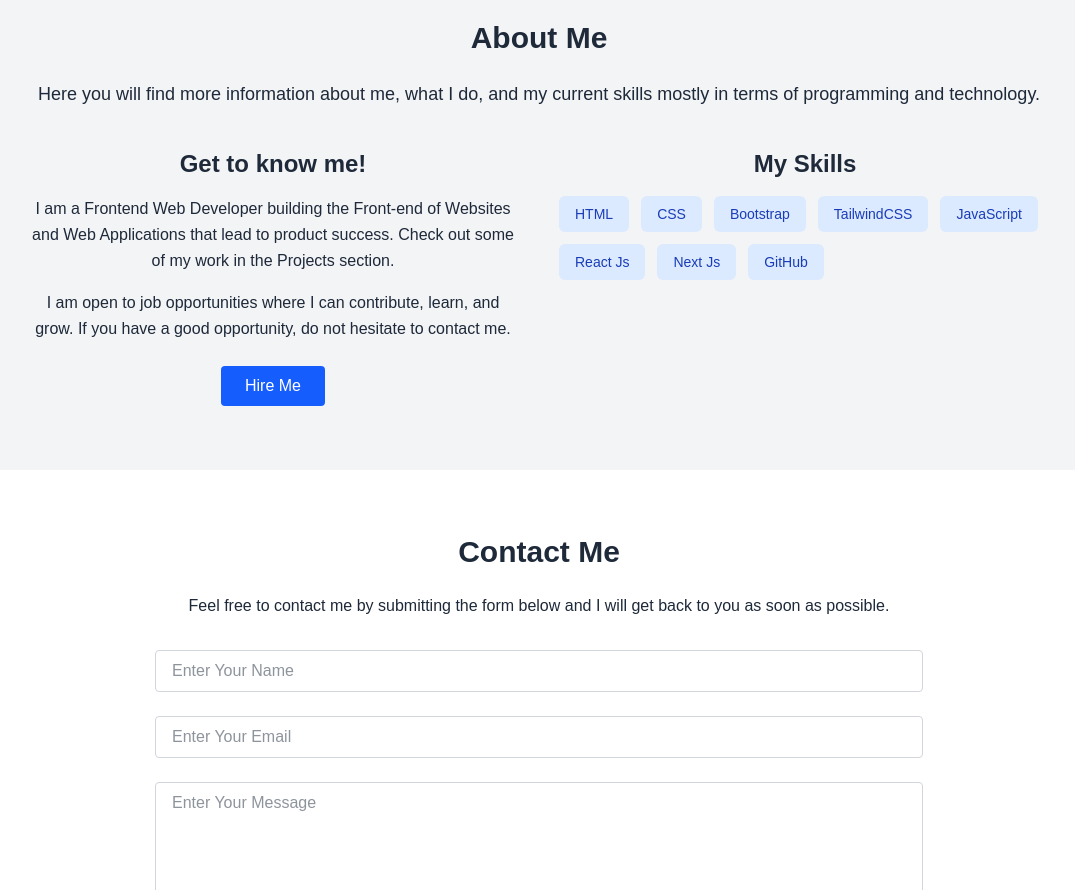
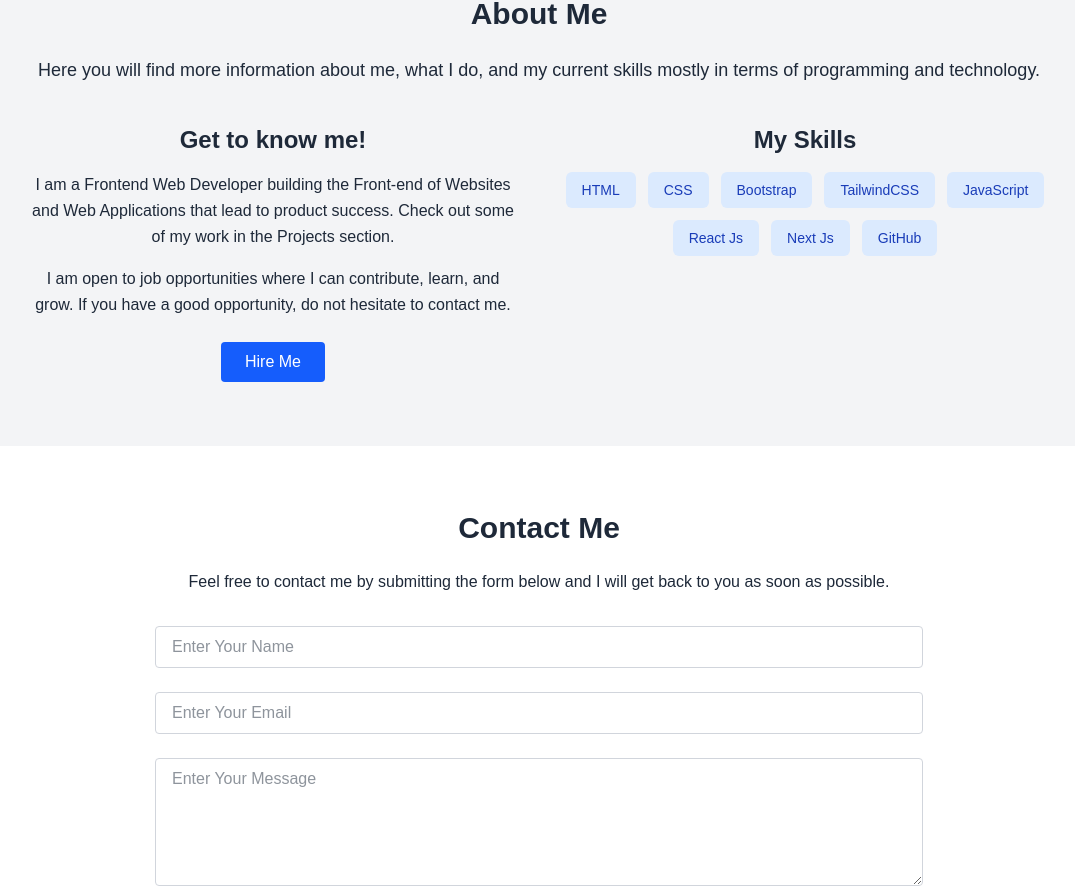
Before and after one commit to vviko-ko/Portfolio, a Next.js app in the folder my-portfolio/: page / in a window 1280 px wide. Shown: the part 797-1687 px from the top of the page, without its empty margins (101-1176 px from the left). Built offline with nearby package versions, Linux system fonts and the light colour scheme.

Commit message:
animation added

```diff
--- a/my-portfolio/Components/Aboutsection.tsx
+++ b/my-portfolio/Components/Aboutsection.tsx
@@ -1,43 +1,93 @@
-"use client"
+"use client";
 import React from "react";
+import { motion } from "framer-motion";
 
 const AboutSection = () => {
   return (
     <section id="about" className="w-full px-4 py-16 bg-gray-100 text-gray-800">
       <div className="max-w-5xl mx-auto">
-        <h2 className="text-3xl font-bold mb-6 text-center">About Me</h2>
-        <p className="text-lg text-center mb-10">
+        <motion.h2
+          className="text-3xl font-bold mb-6 text-center"
+          initial={{ opacity: 0, y: 20 }}
+          whileInView={{ opacity: 1, y: 0 }}
+          transition={{ duration: 0.6 }}
+          viewport={{ once: true }}
+        >
+          About Me
+        </motion.h2>
+
+        <motion.p
+          className="text-lg text-center mb-10"
+          initial={{ opacity: 0 }}
+          whileInView={{ opacity: 1 }}
+          transition={{ duration: 0.6, delay: 0.2 }}
+          viewport={{ once: true }}
+        >
           Here you will find more information about me, what I do, and my current skills
           mostly in terms of programming and technology.
-        </p>
+        </motion.p>
+
         <div className="grid md:grid-cols-2 gap-10 text-center">
-          <div>
+          {/* Left Section */}
+          <motion.div
+            initial={{ opacity: 0, x: -50 }}
+            whileInView={{ opacity: 1, x: 0 }}
+            transition={{ duration: 0.6, delay: 0.3 }}
+            viewport={{ once: true }}
+          >
             <h3 className="text-2xl font-semibold mb-4">Get to know me!</h3>
             <p className="mb-4 leading-relaxed">
               I am a Frontend Web Developer building the Front-end of Websites and Web Applications that lead to product success.
               Check out some of my work in the Projects section.
             </p>
-
             <p className="mb-6 leading-relaxed">
               I am open to job opportunities where I can contribute, learn, and grow.
               If you have a good opportunity, do not hesitate to contact me.
             </p>
             <a href="#contact">
-              <button className="bg-blue-600 text-white px-6 py-2 rounded hover:bg-blue-700">
+              <motion.button
+                className="bg-blue-600 text-white px-6 py-2 rounded hover:bg-blue-700"
+                whileHover={{ scale: 1.05 }}
+                whileTap={{ scale: 0.95 }}
+              >
                 Hire Me
-              </button>
+              </motion.button>
             </a>
-          </div>
-          <div>
+          </motion.div>
+
+          {/* Right Section */}
+          <motion.div
+            initial={{ opacity: 0, x: 50 }}
+            whileInView={{ opacity: 1, x: 0 }}
+            transition={{ duration: 0.6, delay: 0.3 }}
+            viewport={{ once: true }}
+          >
             <h3 className="text-2xl font-semibold mb-4">My Skills</h3>
-            <div className="flex flex-wrap gap-3">
-              {["HTML", "CSS","Bootstrap","TailwindCSS", "JavaScript","React Js","Next Js", "GitHub"].map((skill) => (
-                <span key={skill} className="bg-blue-100 text-blue-800 px-4 py-2 rounded-md text-sm font-medium">
+            <motion.div
+              className="flex flex-wrap gap-3 justify-center"
+              initial="hidden"
+              whileInView="visible"
+              transition={{ staggerChildren: 0.1 }}
+              viewport={{ once: true }}
+            >
+              {[
+                "HTML", "CSS", "Bootstrap", "TailwindCSS",
+                "JavaScript", "React Js", "Next Js", "GitHub"
+              ].map((skill) => (
+                <motion.span
+                  key={skill}
+                  className="bg-blue-100 text-blue-800 px-4 py-2 rounded-md text-sm font-medium"
+                  variants={{
+                    hidden: { opacity: 0, y: 10 },
+                    visible: { opacity: 1, y: 0 }
+                  }}
+                  transition={{ duration: 0.3 }}
+                >
                   {skill}
-                </span>
+                </motion.span>
               ))}
-            </div>
-          </div>
+            </motion.div>
+          </motion.div>
         </div>
       </div>
     </section>
--- a/my-portfolio/Components/Hero.tsx
+++ b/my-portfolio/Components/Hero.tsx
@@ -1,28 +1,45 @@
-"use client"
+"use client";
 import Image from "next/image";
 import React from "react";
+import { motion } from "framer-motion";
 
 const Hero = () => {
   return (
     <section id="home" className="w-full px-4 py-10 md:py-20 text-center bg-white">
       <div className="max-w-4xl mx-auto">
-        <div className="mb-6">
-          {/* Replace with your image path */}
+        <motion.div
+          className="mb-6"
+          initial={{ opacity: 0, y: -50 }}
+          animate={{ opacity: 1, y: 0 }}
+          transition={{ duration: 0.8 }}
+        >
           <Image
             src={"/web.avif"}
             alt="Hero Image"
             width={400}
             height={400}
-            className="mx-auto rounded-full object-cover "
+            className="mx-auto rounded-full object-cover"
           />
-        </div>
-        <h1 className="text-3xl md:text-4xl lg:text-5xl font-bold mb-4">
+        </motion.div>
+
+        <motion.h1
+          className="text-3xl md:text-4xl lg:text-5xl font-bold mb-4"
+          initial={{ opacity: 0, y: 20 }}
+          animate={{ opacity: 1, y: 0 }}
+          transition={{ duration: 1, delay: 0.2 }}
+        >
           HEY, I am OLUSANMI-SOGBEIN VICTOR
-        </h1>
-        <p className="text-lg md:text-xl text-gray-600 leading-relaxed">
+        </motion.h1>
+
+        <motion.p
+          className="text-lg md:text-xl text-gray-600 leading-relaxed"
+          initial={{ opacity: 0 }}
+          animate={{ opacity: 1 }}
+          transition={{ duration: 1, delay: 0.4 }}
+        >
           A Frontend focused Web Developer building the Frontend of Websites and Web Applications <br />
           that leads to the success of the overall product
-        </p>
+        </motion.p>
       </div>
     </section>
   );
--- a/my-portfolio/Components/navbar.tsx
+++ b/my-portfolio/Components/navbar.tsx
@@ -11,7 +11,7 @@ const Navbar = () => {
       initial={{ y: -50, opacity: 0 }}
       animate={{ y: 0, opacity: 1 }}
       transition={{ duration: 0.6 }}
-      className="sticky top-0 z-50 bg-gray-900 text-white px-4 py-3 shadow-md"
+      className="sticky top-0 z-50 "
     >
     <nav className=" sticky top-0 z-50 bg-white px-4 py-3">
       <div className="max-w-7xl mx-auto flex justify-between items-center">
```
